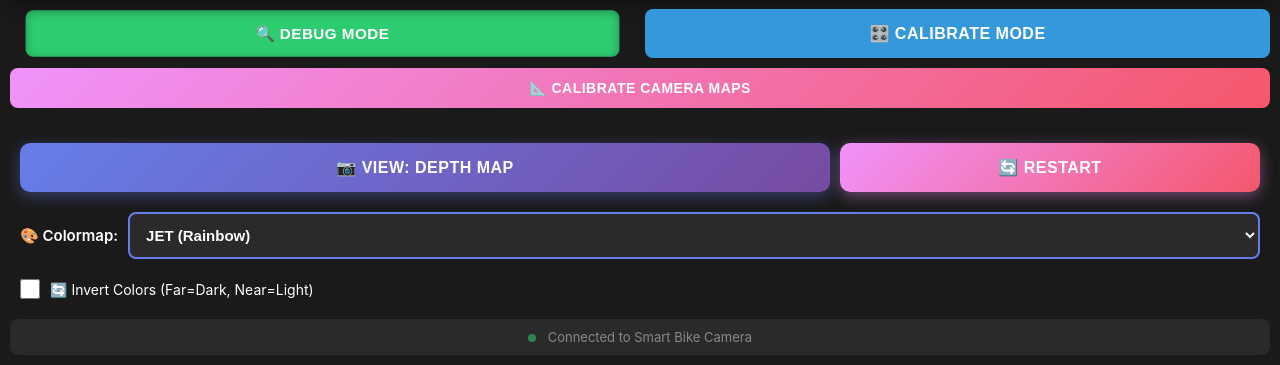
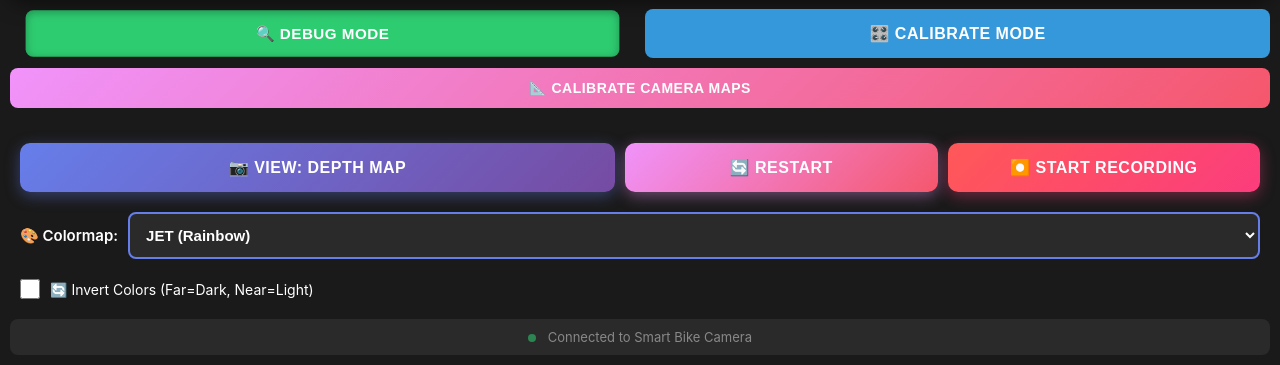
Before and after one commit to Kylescher1/smart-bike, a Flask app: page / in a window 1280 px wide. Shown: the part 956-1321 px from the top of the page. Run offline with Flask 3, Linux system fonts and the light colour scheme.

Commit message:
added ways to record via web ui and save to device

```diff
--- a/templates/index.html
+++ b/templates/index.html
@@ -301,6 +301,31 @@
         }
 
         .restart-btn:active {
+            transform: scale(0.95);
+        }
+
+        .record-btn {
+            flex: 1;
+            padding: 15px;
+            font-size: 16px;
+            font-weight: 700;
+            background: linear-gradient(135deg, #ff5858 0%, #fb3d7d 100%);
+            color: white;
+            border: none;
+            border-radius: 10px;
+            cursor: pointer;
+            text-transform: uppercase;
+            letter-spacing: 0.5px;
+            transition: all 0.3s;
+            box-shadow: 0 4px 15px rgba(251, 61, 125, 0.4);
+        }
+
+        .record-btn.active {
+            background: linear-gradient(135deg, #2ecc71 0%, #27ae60 100%);
+            box-shadow: 0 4px 15px rgba(39, 174, 96, 0.4);
+        }
+
+        .record-btn:active {
             transform: scale(0.95);
         }
 
@@ -666,6 +691,9 @@
             <button class="restart-btn" onclick="restartVision()">
                 🔄 Restart
             </button>
+            <button class="record-btn" onclick="toggleRecording()" id="recordBtn">
+                ⏺️ Start Recording
+            </button>
         </div>
 
         <div class="colormap-selector">
@@ -921,6 +949,8 @@
     <script>
         let currentMode = 'debug';
         let currentView = 'depth';
+        let isRecording = false;
+        let currentRecordingPath = null;
         let controlsExpanded = false;
 
         // Set mode (debug or calibrate)
@@ -1025,6 +1055,86 @@
             .catch(error => {
                 console.error('Error:', error);
                 showNotification('❌ Restart error', true);
+            });
+        }
+
+        function updateRecordingButton() {
+            const btn = document.getElementById('recordBtn');
+            if (!btn) return;
+            if (isRecording) {
+                btn.textContent = '⏹ Stop Recording';
+                btn.classList.add('active');
+            } else {
+                btn.textContent = '⏺️ Start Recording';
+                btn.classList.remove('active');
+            }
+        }
+
+        function toggleRecording() {
+            if (isRecording) {
+                stopRecording();
+            } else {
+                startRecording();
+            }
+        }
+
+        function startRecording() {
+            fetch('/start_recording', {
+                method: 'POST',
+                headers: {
+                    'Content-Type': 'application/json',
+                }
+            })
+            .then(response => response.json())
+            .then(data => {
+                if (data.status === 'success') {
+                    isRecording = true;
+                    updateRecordingButton();
+                    currentRecordingPath = data.path || null;
+                    const label = data.path ? data.path.split(/[\\/]/).pop() : '';
+                    showNotification(label ? `🎥 Recording started (${label})` : '🎥 Recording started');
+                } else {
+                    if (data.message && data.message.includes('already in progress')) {
+                        isRecording = true;
+                        updateRecordingButton();
+                    }
+                    showNotification('❌ ' + (data.message || 'Failed to start recording'), true);
+                }
+            })
+            .catch(error => {
+                console.error('Error:', error);
+                showNotification('❌ Recording error', true);
+            });
+        }
+
+        function stopRecording() {
+            fetch('/stop_recording', {
+                method: 'POST',
+                headers: {
+                    'Content-Type': 'application/json',
+                }
+            })
+            .then(response => response.json())
+            .then(data => {
+                if (data.status === 'success') {
+                    isRecording = false;
+                    updateRecordingButton();
+                    const path = data.path || currentRecordingPath;
+                    currentRecordingPath = null;
+                    const seconds = data.duration ? data.duration.toFixed(1) : '0.0';
+                    const label = path ? path.split(/[\\/]/).pop() : '';
+                    showNotification(label ? `💾 Saved ${label} (${seconds}s)` : `💾 Saved recording (${seconds}s)`);
+                } else {
+                    if (data.message && data.message.includes('No active recording')) {
+                        isRecording = false;
+                        updateRecordingButton();
+                    }
+                    showNotification('❌ ' + (data.message || 'Failed to stop recording'), true);
+                }
+            })
+            .catch(error => {
+                console.error('Error:', error);
+                showNotification('❌ Stop recording error', true);
             });
         }
 
@@ -1331,6 +1441,8 @@
                 this.src = "{{ url_for('video_feed') }}?" + new Date().getTime();
             }, 1000);
         };
+
+        updateRecordingButton();
     </script>
 </body>
 </html>
--- a/web_stream.py
+++ b/web_stream.py
@@ -19,6 +19,7 @@ from pathlib import Path
 from flask import Flask, render_template, Response, request, jsonify
 from threading import Lock, Thread
 import time
+from datetime import datetime
 
 # Make sure src folder is on sys.path
 sys.path.append(str(Path(__file__).resolve().parent / "src"))
@@ -38,6 +39,12 @@ class StreamState:
         self.parameters = {}
         self.frame_ready = False
         self.capturing = False
+        # Recording state
+        self.recording = False
+        self.recording_writer = None
+        self.recording_path = None
+        self.recording_start_time = None
+        self.recording_view = None
         # Calibration state
         self.calibrating_maps = False
         self.captured_pairs = []
@@ -357,6 +364,36 @@ def capture_frames_continuously():
                     frame = generate_calibrate_frame()
 
             if frame is not None:
+                with state.lock:
+                    state.latest_frame = frame
+                    if state.recording:
+                        if state.recording_writer is None:
+                            try:
+                                Path("recordings").mkdir(parents=True, exist_ok=True)
+                                h, w = frame.shape[:2]
+                                fourcc = cv2.VideoWriter_fourcc(*'mp4v')
+                                writer = cv2.VideoWriter(
+                                    state.recording_path,
+                                    fourcc,
+                                    30.0,
+                                    (w, h)
+                                )
+                                if not writer.isOpened():
+                                    print(f"❌ Failed to open video writer for {state.recording_path}")
+                                    writer.release()
+                                    state.recording = False
+                                    state.recording_path = None
+                                    state.recording_start_time = None
+                                else:
+                                    state.recording_writer = writer
+                                    print(f"🎥 Recording initialized: {state.recording_path}")
+                            except Exception as err:
+                                print(f"❌ Error initializing recording: {err}")
+                                state.recording = False
+                                state.recording_path = None
+                                state.recording_start_time = None
+                        if state.recording_writer is not None:
+                            state.recording_writer.write(frame)
                 # Encode frame as JPEG
                 ret, buffer = cv2.imencode('.jpg', frame, [cv2.IMWRITE_JPEG_QUALITY, 85])
                 if ret:
@@ -367,6 +404,17 @@ def capture_frames_continuously():
             print(f"Error in frame capture: {e}")
 
         time.sleep(0.033)  # ~30 FPS
+    # Cleanup recording writer if still open
+    with state.lock:
+        writer = state.recording_writer
+        state.recording_writer = None
+        state.recording = False
+        state.recording_path = None
+        state.recording_start_time = None
+        state.recording_view = None
+    if writer is not None:
+        writer.release()
+        print("🎥 Recording writer released on capture stop")
     print("📹 Frame capture thread stopped")
 
 def generate_frames():
@@ -428,6 +476,54 @@ def toggle_view():
         state.view = views[(current_index + 1) % len(views)]
 
     return jsonify({'status': 'success', 'view': state.view})
+
+@app.route('/start_recording', methods=['POST'])
+def start_recording():
+    """Start saving the active view to disk."""
+    with state.lock:
+        if not state.capturing:
+            return jsonify({'status': 'error', 'message': 'Stream not running'}), 400
+        if state.recording:
+            return jsonify({'status': 'error', 'message': 'Recording already in progress'}), 400
+
+        Path("recordings").mkdir(parents=True, exist_ok=True)
+        timestamp = datetime.now().strftime("%Y%m%d_%H%M%S")
+        filename = f"{timestamp}_{state.view}.mp4"
+        recording_path = str(Path("recordings") / filename)
+
+        state.recording = True
+        state.recording_writer = None  # initialized on next frame
+        state.recording_path = recording_path
+        state.recording_start_time = time.time()
+        state.recording_view = state.view
+
+    print(f"🎥 Recording requested: {recording_path}")
+    return jsonify({'status': 'success', 'path': recording_path})
+
+@app.route('/stop_recording', methods=['POST'])
+def stop_recording():
+    """Stop recording and finalize the file."""
+    with state.lock:
+        if not state.recording:
+            return jsonify({'status': 'error', 'message': 'No active recording'}), 400
+
+        writer = state.recording_writer
+        recording_path = state.recording_path
+        duration = 0.0
+        if state.recording_start_time is not None:
+            duration = time.time() - state.recording_start_time
+
+        state.recording = False
+        state.recording_writer = None
+        state.recording_path = None
+        state.recording_start_time = None
+        state.recording_view = None
+
+    if writer is not None:
+        writer.release()
+    print(f"💾 Recording saved: {recording_path}")
+
+    return jsonify({'status': 'success', 'path': recording_path, 'duration': duration})
 
 @app.route('/restart_vision', methods=['POST'])
 def restart_vision():
```
